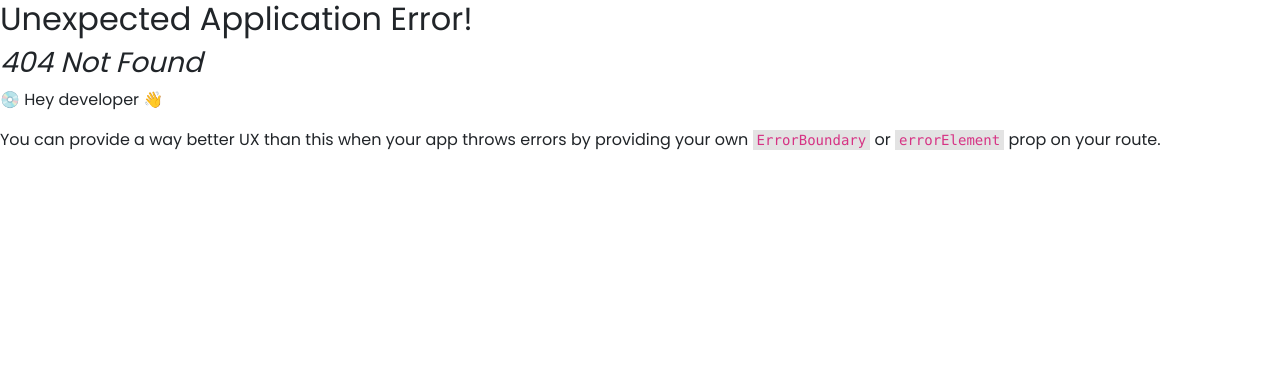
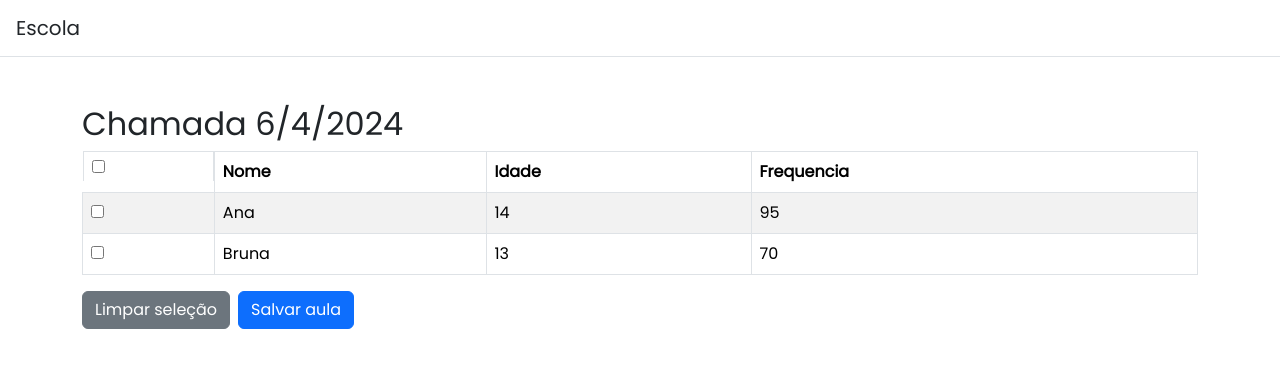
Before and after one commit to tomas-mendoza/projeto-sa-frontend, a React (Vite) app: page /chamada in a window 1280 px wide. Before the commit this address had no page. Shown: the top 368 px of the page. Built offline with nearby package versions, Linux system fonts and the light colour scheme.

Commit message:
feat: tela de chamada

```diff
--- /dev/null
+++ b/src/pages/ClassRegister/index.tsx
@@ -0,0 +1,104 @@
+import { useEffect, useState } from 'react';
+import Table from 'react-bootstrap/Table';
+import Header from '../../components/Header';
+
+type Student = {
+    name: string;
+    age:number;
+    frequency: number;
+    isCheck:boolean;
+}
+
+const example: Student[] = [
+    {
+        name:"Ana",
+        age:14,
+        frequency:95,
+        isCheck: false
+    },
+    {
+        name:"Bruna",
+        age:13,
+        frequency:70,
+        isCheck: false
+    }
+]
+
+function ClassRegister() {
+
+    const [students, setStudents]=useState([] as Student[]);
+    const [isAllCheck, setIsAllCheck]=useState(false);
+
+    useEffect(() => {
+        setStudents(example);
+    },[])
+
+    function handleAllCheck(){
+        setIsAllCheck(!isAllCheck);
+    }
+
+    function handleReset(){
+        const newStudents = [...students]
+        for(const student of newStudents){
+            student.isCheck = false;
+        }
+        setStudents(newStudents)
+        setIsAllCheck(false);
+    }
+
+
+    useEffect(()=>{
+        if(students.length > 0) {
+            const newStudents = [...students]
+            for(const student of newStudents){
+                student.isCheck = isAllCheck;
+            }
+            setStudents(newStudents)
+        }
+
+    },[isAllCheck])
+
+
+    function handleStudentCheck(index:number){
+        const newStudents = [...students]
+        newStudents[index].isCheck = !newStudents[index].isCheck
+        setStudents(newStudents)
+    }
+
+    return (
+        <>
+        <Header></Header>
+            <div className="container mt-5">
+                <h2>Chamada {new Date().toLocaleDateString()}</h2>
+                <Table striped bordered hover>
+                    <thead>
+                        <tr>
+                            <th className='d-flex justify-content-between'>
+                                <input type="checkbox" checked={isAllCheck} onChange={handleAllCheck} />
+                            </th>
+                            <th>Nome</th>
+                            <th>Idade</th>
+                            <th>Frequencia</th>
+                        </tr>
+                    </thead>
+                    <tbody>
+                        {students.length > 0 && students.map((student,index)=>(
+                            <tr key={index}>
+                                <td><input type="checkbox" checked={student.isCheck} onChange={()=>handleStudentCheck(index)}/></td>
+                                <td>{student.name}</td>
+                                <td>{student.age}</td>
+                                <td>{student.frequency}</td>
+                            </tr>
+                        ))}
+                    </tbody>
+                </Table>
+                <div className="d-flex gap-2">
+                    <button className="btn btn-secondary" onClick={handleReset}>Limpar seleção</button>
+                    <button className="btn btn-primary">Salvar aula</button>
+                </div>
+            </div>
+        </>
+    );
+}
+
+export default ClassRegister;
--- a/src/routes/router.tsx
+++ b/src/routes/router.tsx
@@ -1,6 +1,7 @@
 import { createBrowserRouter } from "react-router-dom";
 import Home from "../pages/Home";
 import Login from "../pages/Login";
+import ClassRegister from "../pages/ClassRegister"
 
 const router = createBrowserRouter([
   {
@@ -10,6 +11,10 @@ const router = createBrowserRouter([
   {
     path: '/login',
     element: <Login />
+  },
+  {
+    path: '/chamada',
+    element: <ClassRegister />
   }
 ]);
 
```
